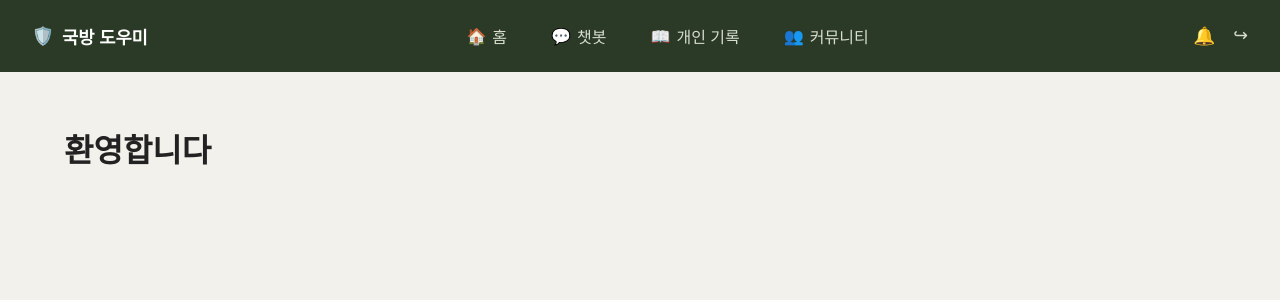
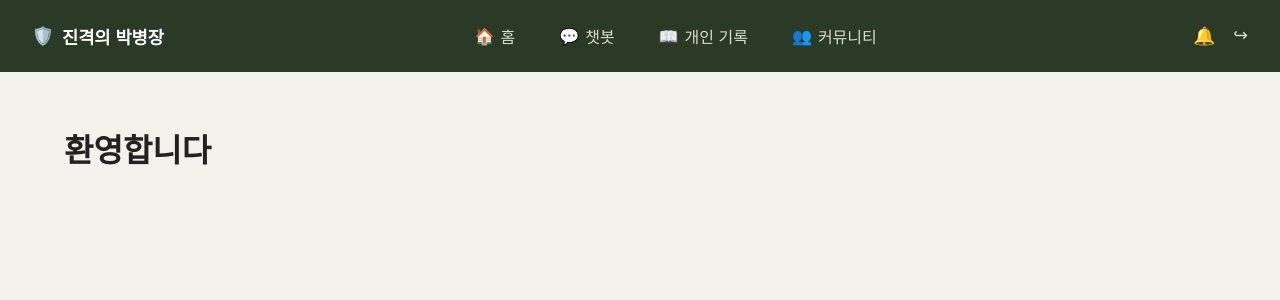
Before and after one commit to SKNETWORKS-FAMILY-AICAMP/SKN31-4rd-2Team, a Django app: page / in a window 1280 px wide. Shown: the top 300 px of the page. Run offline with Django 5.2, Linux system fonts and the light colour scheme.

Commit message:
서비스명 수정

```diff
--- a/military_life/home/templates/home/index.html
+++ b/military_life/home/templates/home/index.html
@@ -1,7 +1,7 @@
 {% extends "base.html" %}
 {% load static %}
 
-{% block title %}홈 - 국방 도우미{% endblock %}
+{% block title %}진격의 박병장{% endblock %}
 
 {% block content %}
 <h1>환영합니다</h1>
--- a/military_life/templates/base.html
+++ b/military_life/templates/base.html
@@ -13,7 +13,7 @@
 <header class="navbar">
     <a href="{% url 'home:home' %}" class="navbar__brand">
         <span class="navbar__logo">🛡️</span>
-        <span>국방 도우미</span>
+        <span>진격의 박병장</span>
     </a>
 
     <nav class="navbar__menu">
```
